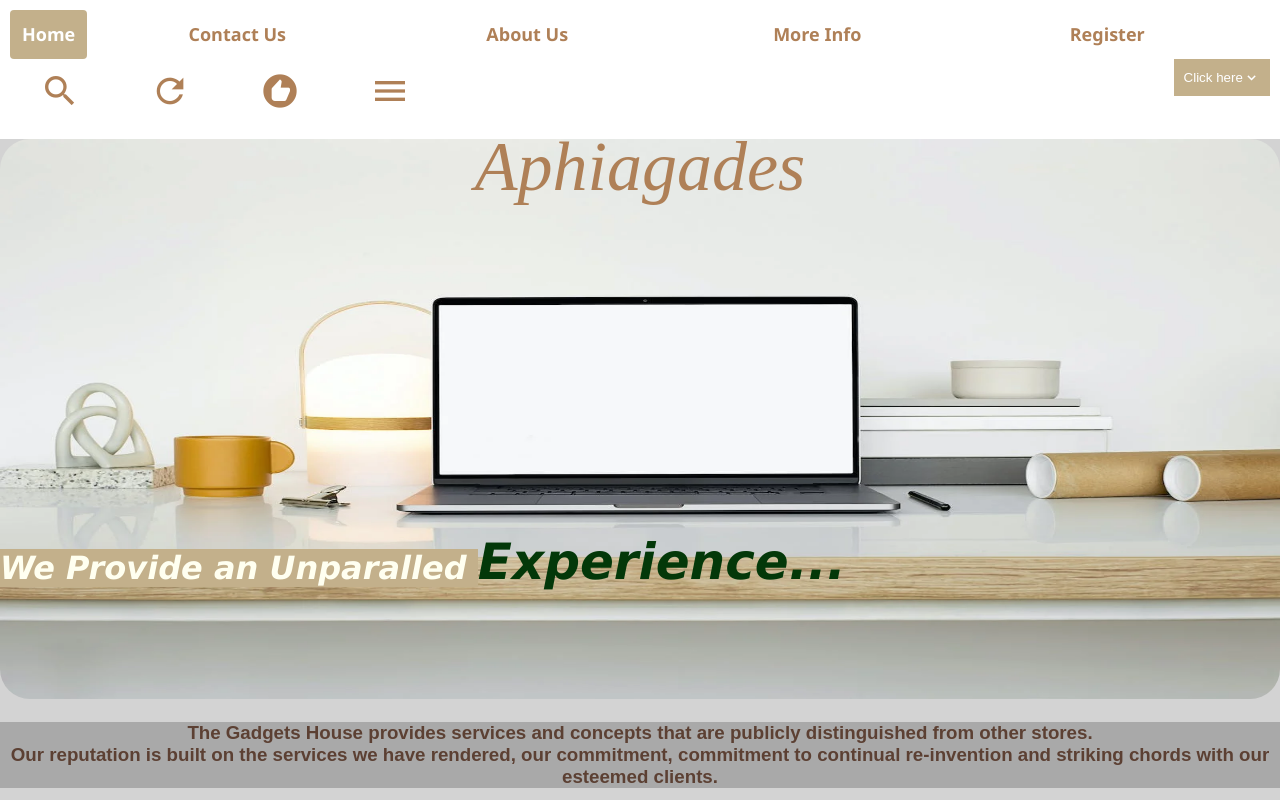
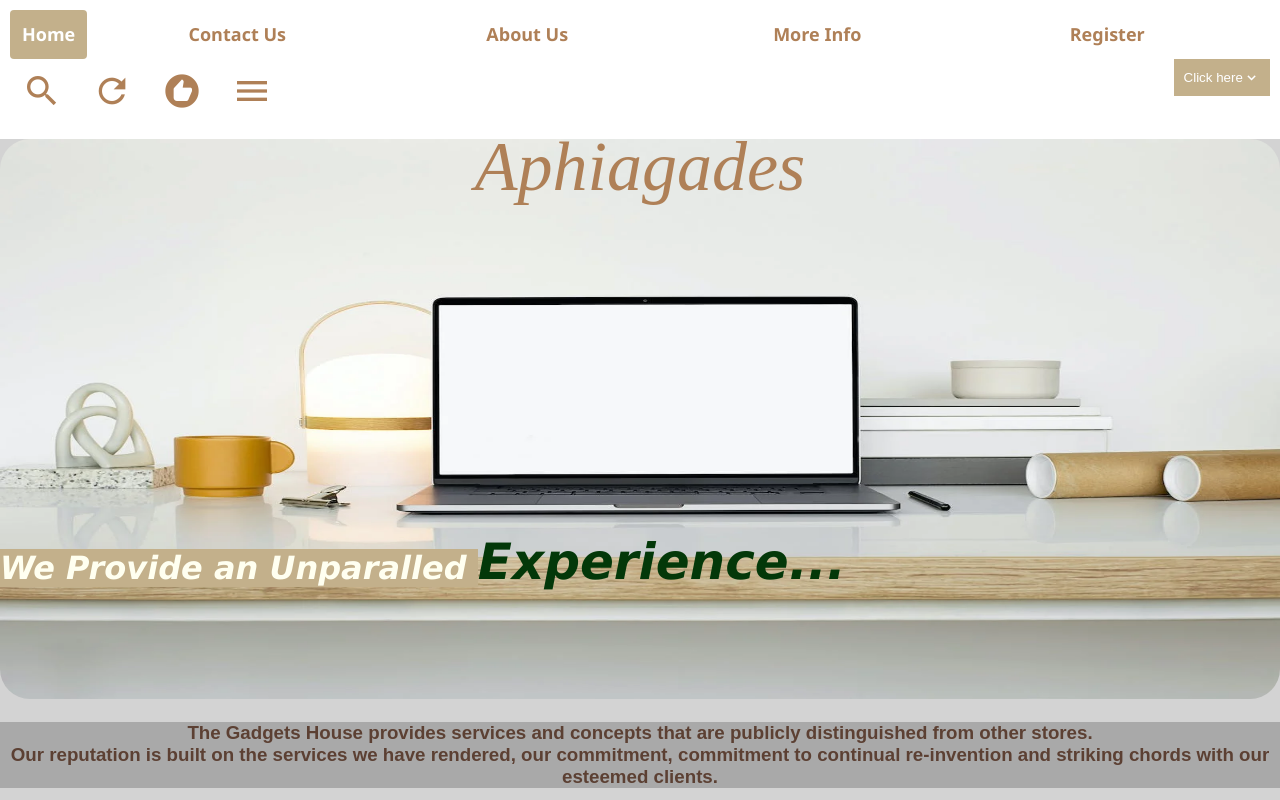
Before and after one commit to pipe-justpipe/gitbase, a plain HTML site: page index.html in a window 1280 px wide. Shown: the top 800 px of the page. Drawn offline with nearby package versions, Linux system fonts and the light colour scheme.

Commit message:
header re-arrangement

```diff
--- a/index.html
+++ b/index.html
@@ -418,10 +418,10 @@
             <a class="links" href="#">About Us</a>
             <a class="links" href="#">More Info</a>
             <a class="links" href="#">Register</a>
-            <a class="links" style="width: 100px;" href="#"><i class="material-icons" style="font-size: 40px; color: #af8057; ">search</i></a>
-            <a class="links" style="width: 100px;" href="#"><i class="material-icons" style="font-size: 40px; color: #af8057;">refresh</i></a>
-            <a class="links" style="width: 100px;" href="#"><i class="material-icons" style="font-size: 40px; color: #af8057;">recommend</i></a>
-            <a class="links" style="width: 100px;" href="#"><i class="material-icons" style="font-size: 40px; color: #af8057;">menu</i></a>
+            <a class="links" style="width: 60px;" href="#"><i class="material-icons" style="font-size: 40px; color: #af8057; ">search</i></a>
+            <a class="links" style="width: 60px;" href="#"><i class="material-icons" style="font-size: 40px; color: #af8057;">refresh</i></a>
+            <a class="links" style="width: 60px;" href="#"><i class="material-icons" style="font-size: 40px; color: #af8057;">recommend</i></a>
+            <a class="links" style="width: 60px;" href="#"><i class="material-icons" style="font-size: 40px; color: #af8057;">menu</i></a>
             <button style="float: right;" class="btn1" id="btn">
                 Click here
                 <i class="bx bx-chevron-down" id="arrow"></i>
```
